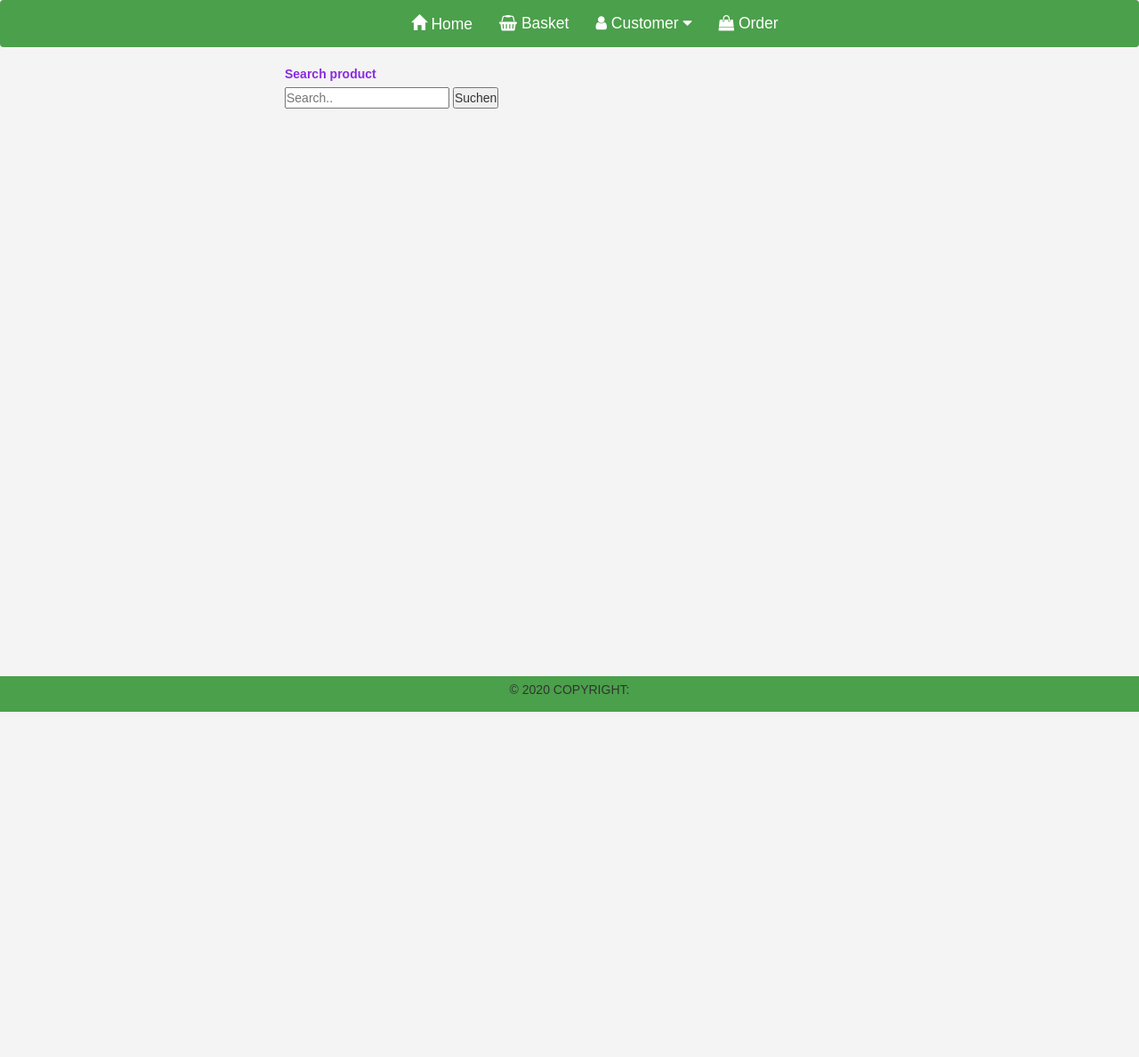
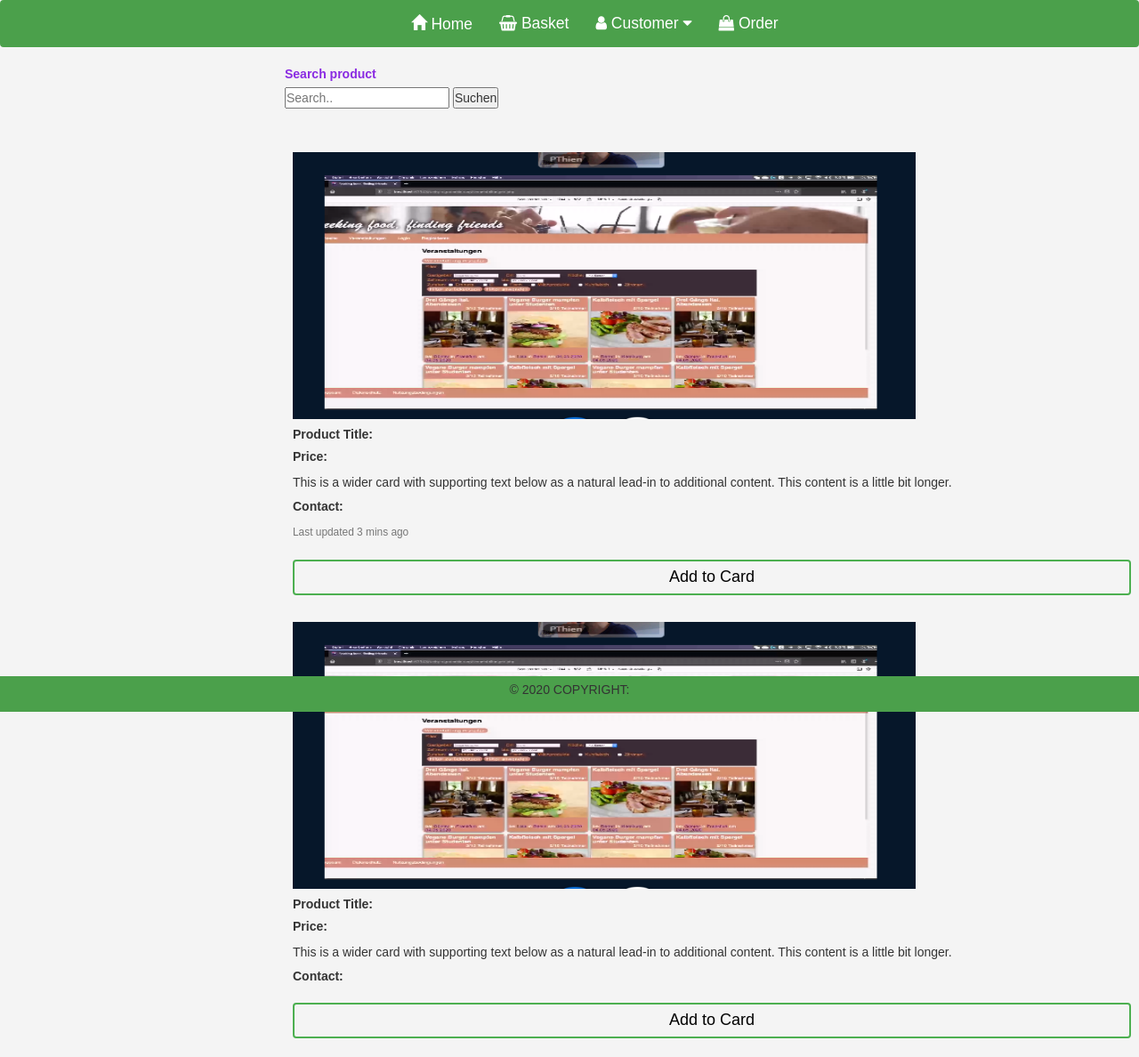
Before and after one commit to florentchrist11/onlineshopping, a PHP site: page / in a window 1280 px wide. Shown: the whole page at 89% size. Before the commit the page ends 800 px from the top, so only its background shows below. Run offline with PHP 8.4, Linux system fonts and the light colour scheme; data that the repository does not hold is empty; some web fonts are replaced.

Commit message:
InsertProduct

```diff
--- a/index.php
+++ b/index.php
@@ -37,7 +37,7 @@ $stmt = $mysql->prepare('SELECT * FROM Produkt ');
 
  </form><br><br>
 
-   <?php   if($result) :            ?>
+   <?php  /* if($result) :            ?>
  <?php  foreach ($result as $k  => $value):  ?>
 
    <div class="well-sm col-md-offset-3">
@@ -51,9 +51,9 @@ $stmt = $mysql->prepare('SELECT * FROM Produkt ');
                  <div class="card-body">
                   <h5 class="card-title"><strong><?= $value['username'] ?></strong></h5>
                   <h6>
-                  <i class='far fa-star' style='font-size:30px;color:yellow' ></i>
-                  <i class='far fa-star' style='font-size:30px;color:yellow'></i>
-                  <i class='far fa-star' style='font-size:30px;color:yellow'></i>
+                  <i class='far fa-star' style='font-size:30px;color:greenyellow' ></i>
+                  <i class='far fa-star' style='font-size:30px;color:greenyellow'></i>
+                  <i class='far fa-star' style='font-size:30px;color:greenyellow'></i>
                   </h6>
                   <p class="card-text">
                   <?= $value['Idescription'] ?>
@@ -71,7 +71,42 @@ $stmt = $mysql->prepare('SELECT * FROM Produkt ');
        </div><br><br
 
   <?php  endforeach    ?>
-  <?php    endif             ?>
+
+  <?php    endif   */          ?>
+
+    <div class="well-sm col-md-offset-3">
+  <div class="card mb-3" >
+  <form action="" method="POST">
+  <img src="uploads/web.PNG" alt="Girl in a jacket" width="700"   height="300">
+  <div class="card-body">
+    <h5 class="card-title">  <strong>Product Title:</strong></h5>
+    <h5 class="card-title"> <strong> Price:</strong></h5>
+    <p class="card-text">This is a wider card with supporting text below as a natural lead-in to additional content. This content is a little bit longer.</p>
+    <h5 class="card-title">  <strong>Contact:</strong></h5>
+    <p class="card-text"><small class="text-muted">Last updated 3 mins ago</small></p>
+    <button type="submit" class="btn btn-warning my-3" name="add" > Add to Card  </button>
+  </div>
+</div>
+
+</div>
+
+
+<div class="well-sm col-md-offset-3">
+  <div class="card mb-3" >
+  <form action="" method="POST">
+  <img src="uploads/web.PNG" alt="Girl in a jacket" width="700"   height="300">
+  <div class="card-body">
+    <h5 class="card-title">  <strong>Product Title:</strong></h5>
+    <h5 class="card-title"> <strong> Price:</strong></h5>
+    <p class="card-text">This is a wider card with supporting text below as a natural lead-in to additional content. This content is a little bit longer.</p>
+    <h5 class="card-title">  <strong>Contact:</strong></h5>
+
+    <button type="submit" class="btn btn-warning my-3" name="add" > Add to Card  </button>
+  </div>
+</div>
+</div>
+
+
 
 
   <?php    require('elements/footer.php')        ?>
--- a/style.css
+++ b/style.css
@@ -530,6 +530,12 @@ label {
 .flex-container>div {
     background-color: #f1f1f1;
     margin: 10px;
-    padding: 20px;
-    font-size: 30px;
+    padding: 90px;
+    font-size: 100px;
 }
+
+.fa-star,
+.fa-star-half{
+    color:yellowgreen;
+    padding: 3% 0;
+}
```
Also changed, not shown: InsertProduct.php (added, +111 -0 lines), dashbordSeller.php (+1 -98 lines), uploads/75-754812_question-mark-image-point-d-interrogation-png.png (deleted), uploads/Abschlussfest.PNG (deleted), uploads/Aktuelle Stat Info und gessell.png (deleted), uploads/Bibelstunde.PNG (deleted), uploads/Bild 2.png (deleted), uploads/mysqlconnection.PNG (deleted), uploads/pdo.PNG (deleted), uploads/web.PNG (added).
